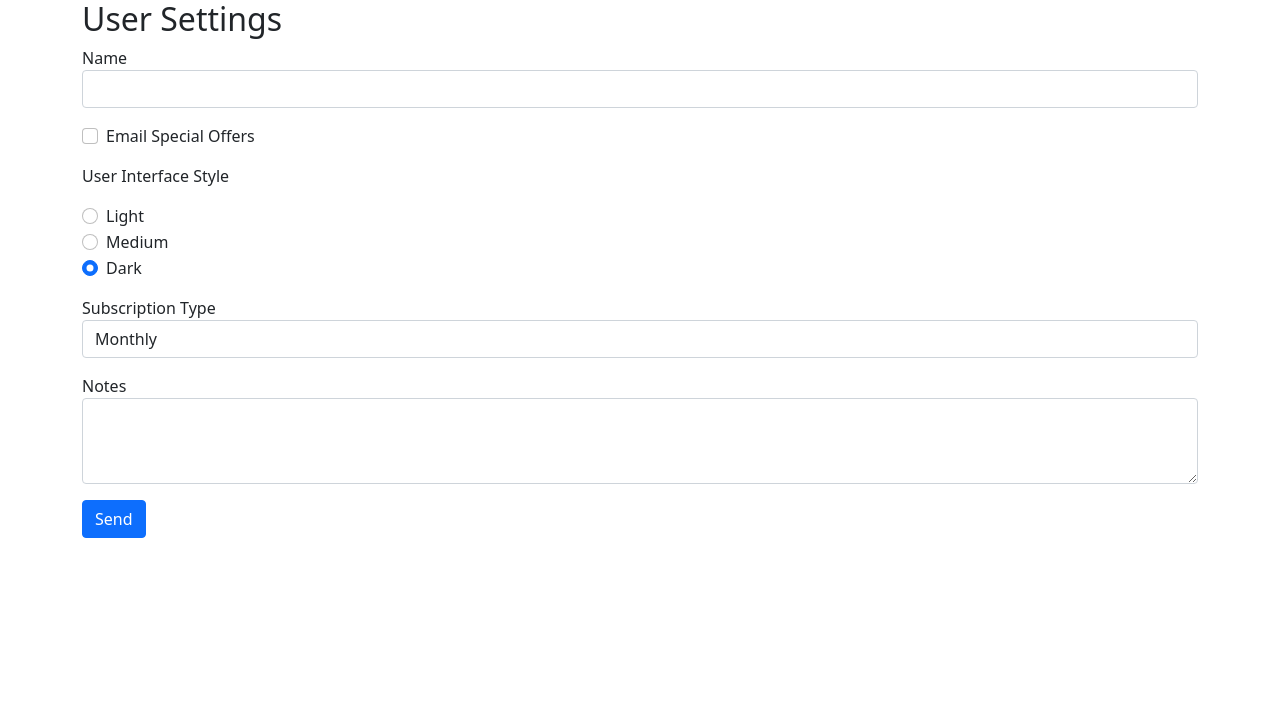
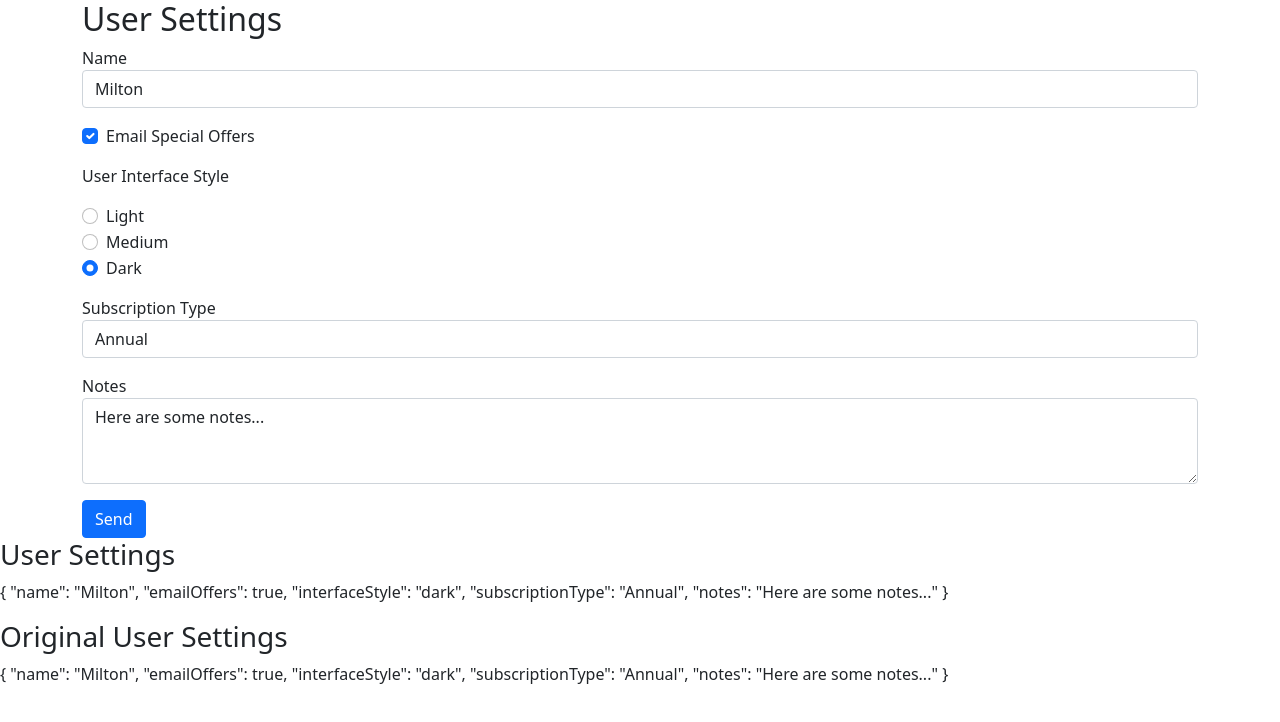
Before and after one commit to mrlonis/ps-angular-forms, an Angular app: page / in a window 1280 px wide. Shown: the top 722 px of the page. Built offline with nearby package versions, Linux system fonts and the light colour scheme.

Commit message:
Data Binding in Angular Forms

```diff
--- a/src/app/app.module.ts
+++ b/src/app/app.module.ts
@@ -1,3 +1,4 @@
+import { CommonModule } from '@angular/common';
 import { NgModule } from '@angular/core';
 import { FormsModule } from '@angular/forms';
 import { BrowserModule } from '@angular/platform-browser';
@@ -11,6 +12,7 @@ import { UserSettingsFormComponent } from './user-settings-form/user-settings-fo
     UserSettingsFormComponent
   ],
   imports: [
+    CommonModule,
     BrowserModule,
     FormsModule
   ],
--- /dev/null
+++ b/src/app/data/user-settings.ts
@@ -0,0 +1,7 @@
+export interface UserSettings {
+    name: string,
+    emailOffers: boolean,
+    interfaceStyle: string,
+    subscriptionType: string,
+    notes: string
+}
--- a/src/app/user-settings-form/user-settings-form.component.html
+++ b/src/app/user-settings-form/user-settings-form.component.html
@@ -1,13 +1,14 @@
 <div class="container">
     <h2>User Settings</h2>
-    <form>
+    <form #form="ngForm">
         <div class="mb-3">
             <label for="name">Name</label>
-            <input id="name" name="name" class="form-control" />
+            <input id="name" name="name" class="form-control" [(ngModel)]="userSettings.name" />
         </div>
 
         <div class="form-check mb-3">
-            <input class="form-check-input" type="checkbox" value="" id="emailOffers" name="emailOffers">
+            <input class="form-check-input" type="checkbox" value="" id="emailOffers" name="emailOffers"
+                [(ngModel)]="userSettings.emailOffers">
             <label class="form-check-label" for="emailOffers">
                 Email Special Offers
             </label>
@@ -17,21 +18,21 @@
         <div class="mb-3">
             <div class="form-check">
                 <input class="form-check-input" type="radio" name="interfaceStyle" id="lightInterface" value="light"
-                    checked>
+                    checked [(ngModel)]="userSettings.interfaceStyle">
                 <label class="form-check-label" for="lightInterface">
                     Light
                 </label>
             </div>
             <div class="form-check">
                 <input class="form-check-input" type="radio" name="interfaceStyle" id="mediumInterface" value="medium"
-                    checked>
+                    checked [(ngModel)]="userSettings.interfaceStyle">
                 <label class="form-check-label" for="mediumInterface">
                     Medium
                 </label>
             </div>
             <div class="form-check">
                 <input class="form-check-input" type="radio" name="interfaceStyle" id="darkInterface" value="dark"
-                    checked>
+                    checked [(ngModel)]="userSettings.interfaceStyle">
                 <label class="form-check-label" for="darkInterface">
                     Dark
                 </label>
@@ -40,7 +41,8 @@
 
         <div class="mb-3">
             <label for="subscriptionType">Subscription Type</label>
-            <select class="form-control" id="subscriptionType">
+            <select class="form-control" id="subscriptionType" name="subscriptionType"
+                [(ngModel)]="userSettings.subscriptionType">
                 <option>Monthly</option>
                 <option>Annual</option>
                 <option>Lifetime</option>
@@ -49,9 +51,14 @@
 
         <div class="mb-3">
             <label for="notes">Notes</label>
-            <textarea id="notes" name="notes" class="form-control" rows="3"></textarea>
+            <textarea id="notes" name="notes" class="form-control" rows="3" [(ngModel)]="userSettings.notes"></textarea>
         </div>
 
         <button class="btn btn-primary">Send</button>
     </form>
 </div>
+
+<h3>User Settings</h3>
+<p>{{ userSettings | json }}</p>
+<h3>Original User Settings</h3>
+<p>{{ originalUserSettings | json }}</p>
--- a/src/app/user-settings-form/user-settings-form.component.ts
+++ b/src/app/user-settings-form/user-settings-form.component.ts
@@ -1,4 +1,5 @@
 import { Component, OnInit } from '@angular/core';
+import { UserSettings } from '../data/user-settings';
 
 @Component({
   selector: 'app-user-settings-form',
@@ -6,6 +7,15 @@ import { Component, OnInit } from '@angular/core';
   styleUrls: ['./user-settings-form.component.css']
 })
 export class UserSettingsFormComponent implements OnInit {
+  originalUserSettings: UserSettings = {
+    name: "Milton",
+    emailOffers: true,
+    interfaceStyle: "dark",
+    subscriptionType: "Annual",
+    notes: "Here are some notes..."
+  };
+
+  userSettings: UserSettings = { ...this.originalUserSettings };
 
   constructor() { }
 
```
